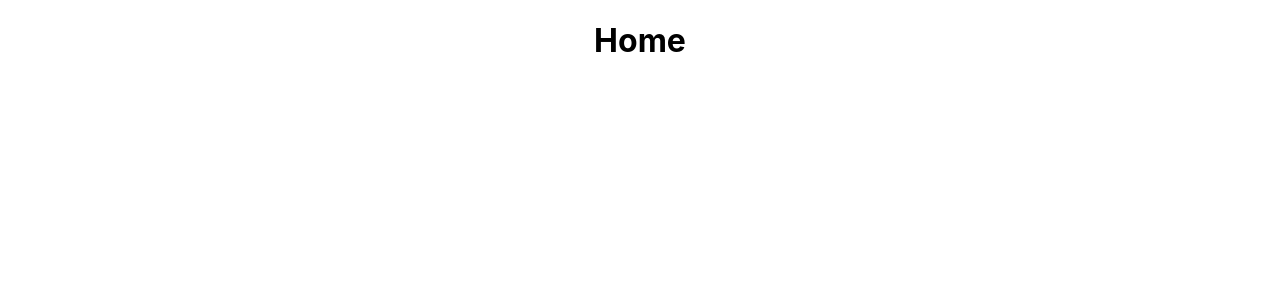
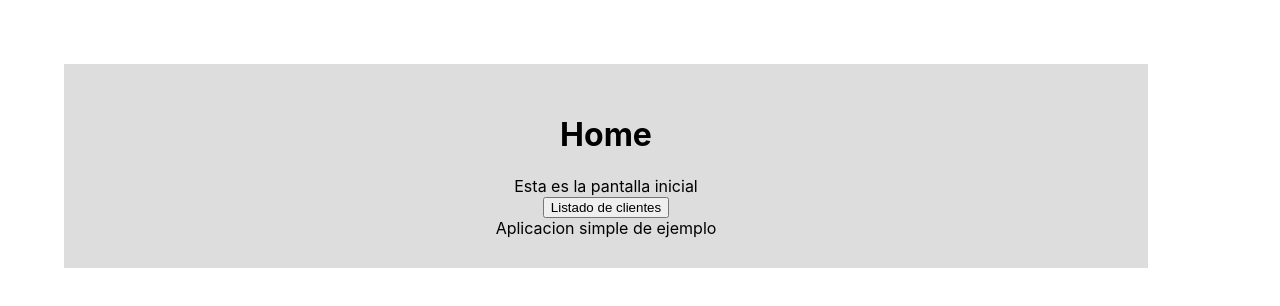
Before and after one commit to SSAAMMAA/customers-app, a React (Create React App) app: page / in a window 1280 px wide. Shown: the top 306 px of the page. Built offline with nearby package versions, Linux system fonts and the light colour scheme.

Commit message:
se agrego contenedor de home y se mejoro el acceso a url con boton

```diff
--- a/src/App.js
+++ b/src/App.js
@@ -1,10 +1,11 @@
 import React, {Component} from 'react';
-import { Link, BrowserRouter as Router, Route, Switch } from 'react-router-dom';
+import { BrowserRouter as Router, Route, Switch } from 'react-router-dom';
 import './App.css';
+import HomeContainer from './containers/HomeContainer';
 
 class App extends Component {
 
-  renderHome = () => <h1>Home</h1>;
+  renderHome = () => <HomeContainer/>;
 
   renderCustomerContainer = () => <h1>Customer Container</h1>;
 
--- a/src/components/AppFrame.js
+++ b/src/components/AppFrame.js
@@ -1,4 +1,5 @@
 import React from 'react';
+import AppHeader from './AppHeader';
 import PropTypes from 'prop-types';
 
 const AppFrame = ({header, body}) => {
--- /dev/null
+++ b/src/containers/HomeContainer.js
@@ -0,0 +1,34 @@
+import React, { Component } from 'react';
+import PropTypes from 'prop-types';
+import { Link, withRouter } from 'react-router-dom';
+import AppFrame from './../components/AppFrame'
+import CustomersActions from '../components/CustomersActions';
+
+class HomeContainer extends Component {
+    handleOnClick = ()=>{
+        this.props.history.push('/customers')
+    }
+    render() {
+        return (
+            <div>
+                <AppFrame
+                    header='Home'
+                    body={
+                        <div>
+                            Esta es la pantalla inicial
+                            <CustomersActions>
+                                <button onClick={this.handleOnClick}>Listado de clientes</button>
+                            </CustomersActions>
+                        </div>
+                    }
+                ></AppFrame>
+            </div>
+        );
+    }
+}
+
+HomeContainer.propTypes = {
+
+};
+
+export default withRouter(HomeContainer);
--- a/src/index.css
+++ b/src/index.css
@@ -11,3 +11,23 @@ code {
   font-family: source-code-pro, Menlo, Monaco, Consolas, 'Courier New',
     monospace;
 }
+
+.app-frame {
+  margin:5%;
+  padding: 30px;
+  width: calc(80vw);
+  background-color: #DDD;
+}
+
+.customers-actions{
+  background: #AAA;
+  padding: 10px;
+  margin: 10px;
+}
+
+.customers-actions button {
+  background: #EEE;
+  min-width: 100px;
+  height: 30px;
+  margin: 5px;
+}
```
